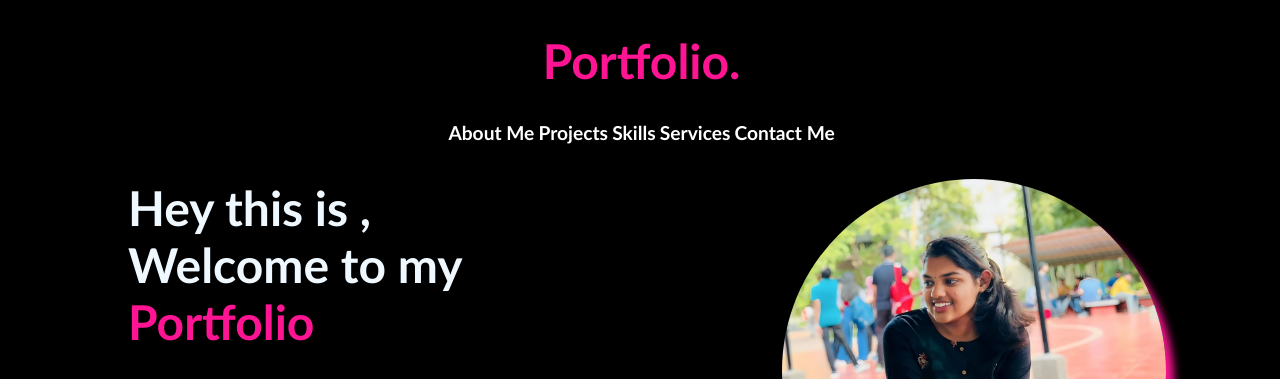
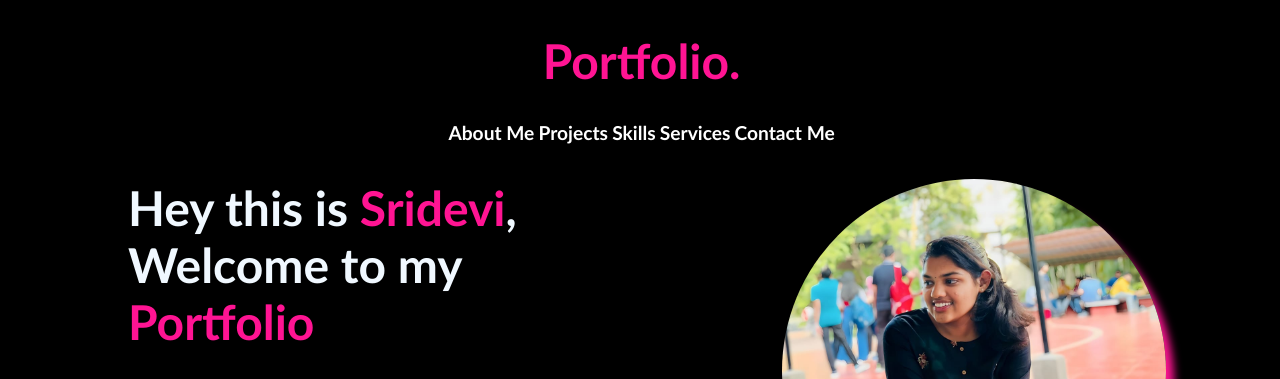
Before and after one commit to Sridevi-Ch-14/Portfolio, a plain HTML site: page index.html in a window 1280 px wide. Shown: the top 379 px of the page. Drawn offline with Linux system fonts and the light colour scheme.

Commit message:
Update index.html

```diff
--- a/index.html
+++ b/index.html
@@ -24,7 +24,7 @@
         <br>
     <div class="details">
         <div id="matter">
-        <h2>Hey this is <span></span>,<br>Welcome to my <br><span class="typing-text"></span><br></h2>
+        <h2>Hey this is <span>Sridevi</span>,<br>Welcome to my <br><span class="typing-text"></span><br></h2>
         <h3>This is my official website<br>You can find my works and details here.</h3>
         <div class="contact-info">
             <a href="https://www.instagram.com/Sridevi" target="_blank"><i class="fab fa-instagram"></i></a>
```
